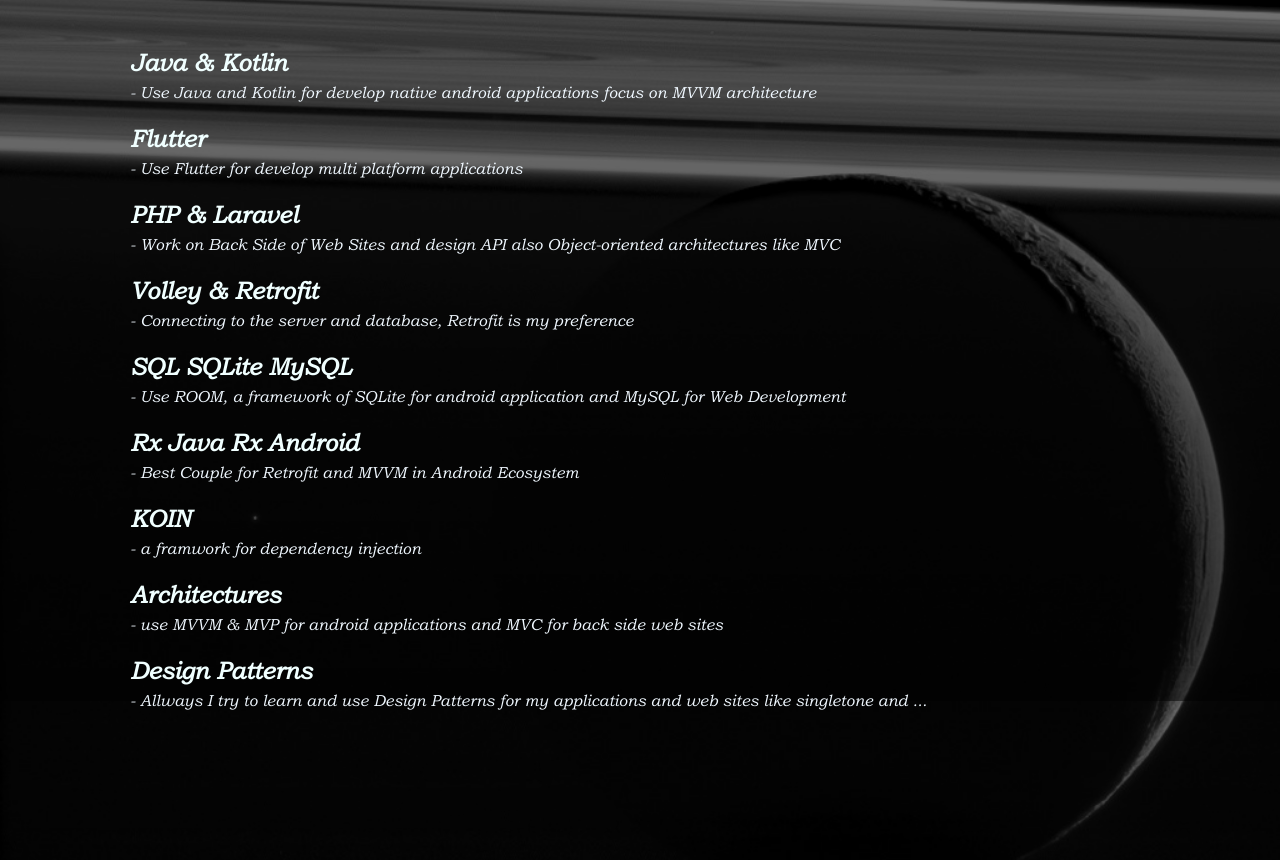
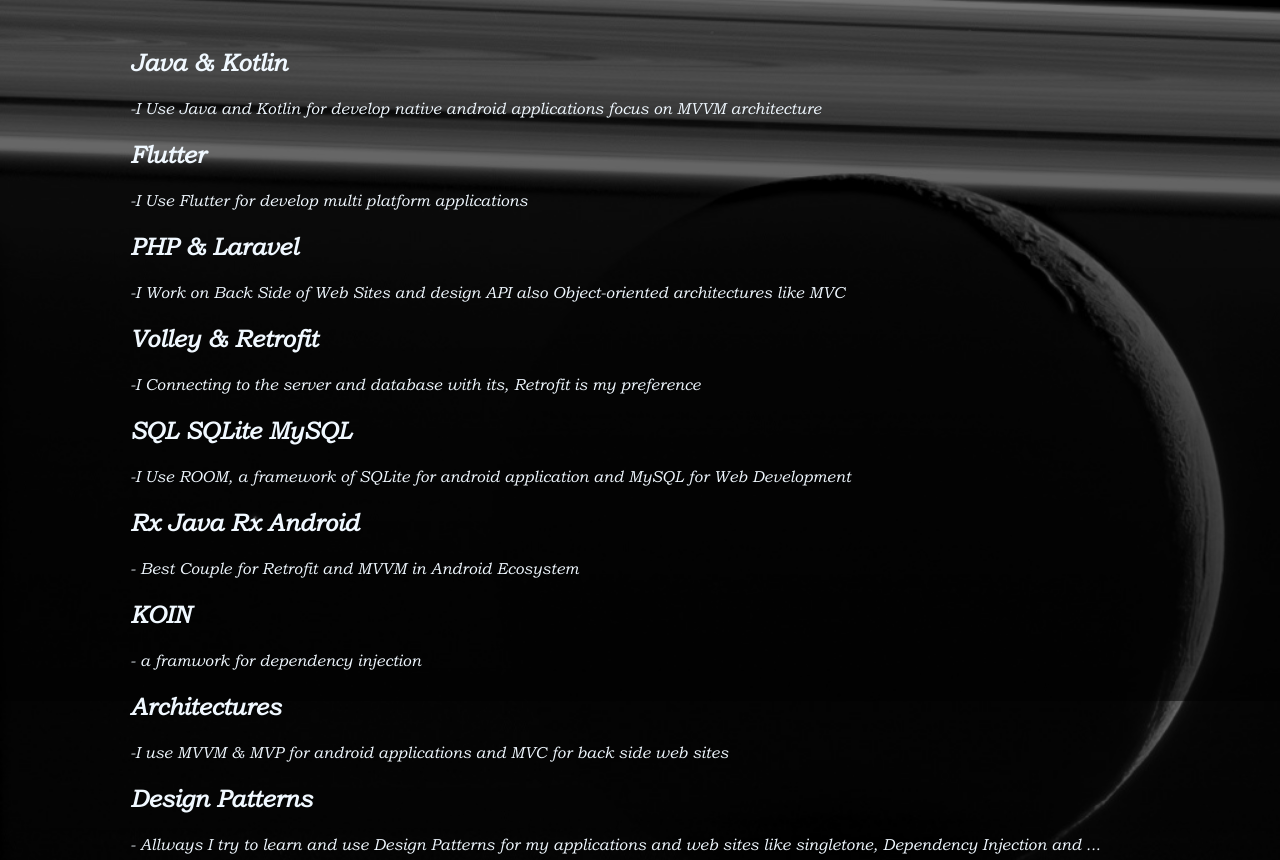
Before and after one commit to navidAbbasian/PersoanlWebSite, a plain HTML site: page index.html in a window 1280 px wide. Shown: the part 1747-2607 px from the top of the page. Drawn offline with nearby package versions, Linux system fonts and the light colour scheme.

Commit message:
review texts and fix titles size

```diff
--- a/index.html
+++ b/index.html
@@ -153,7 +153,7 @@
           Me</span>
         <div class="row">
           <p class="mt-5 text-2">
-            Born In 1996,<br> I started programming in PHP language in university<br> and during my student time I was
+            Born In 1996,<br> I started programming in PHP language in university<br> While studying I was
             doing web development with PHP language and Laravel framework.<br>
             After university, I started learning Android, and after learning Android programming with Java and Kotlin,
             <br> I started learning Flutter to write multi-platform applications.
@@ -169,61 +169,61 @@
   <div id="Skill" class="skill-bg">
 
     <div class="container">
-      <div class="skill-font ps-5 pt-5">Skills</div>
+      <div class="title-3 ps-5 pt-5">Skills</div>
 
 
       <div class="ps-5 pt-5 row">
-        <p class="title-3">
+        <p class="title-4">
           Java & Kotlin
         </p>
 
         <p class="text-3">
-          - Use Java and Kotlin for develop native android applications focus on MVVM architecture
+          -I Use Java and Kotlin for develop native android applications focus on MVVM architecture
         </p>
       </div>
 
       <div class="ps-5 row">
-        <p class="title-3">
+        <p class="title-4">
           Flutter
         </p>
 
         <p class="text-3">
-          - Use Flutter for develop multi platform applications
+          -I Use Flutter for develop multi platform applications
         </p>
       </div>
 
       <div class="ps-5 row">
-        <p class="title-3">
+        <p class="title-4">
           PHP & Laravel
         </p>
 
         <p class="text-3">
-          - Work on Back Side of Web Sites and design API also Object-oriented architectures like MVC
+          -I Work on Back Side of Web Sites and design API also Object-oriented architectures like MVC
         </p>
       </div>
 
       <div class="ps-5 row">
-        <p class="title-3">
+        <p class="title-4">
           Volley & Retrofit
         </p>
 
         <p class="text-3">
-          - Connecting to the server and database, Retrofit is my preference
+          -I Connecting to the server and database with its, Retrofit is my preference
         </p>
       </div>
 
       <div class="ps-5 row">
-        <p class="title-3">
+        <p class="title-4">
           SQL SQLite MySQL
         </p>
 
         <p class="text-3">
-          - Use ROOM, a framework of SQLite for android application and MySQL for Web Development
+          -I Use ROOM, a framework of SQLite for android application and MySQL for Web Development
         </p>
       </div>
 
       <div class="ps-5 row">
-        <p class="title-3">
+        <p class="title-4">
           Rx Java Rx Android
         </p>
 
@@ -233,7 +233,7 @@
       </div>
 
       <div class="ps-5 row">
-        <p class="title-3">
+        <p class="title-4">
           KOIN
         </p>
 
@@ -244,22 +244,22 @@
 
 
       <div class="ps-5 row">
-        <p class="title-3">
+        <p class="title-4">
           Architectures
         </p>
 
         <p class="text-3">
-          - use MVVM & MVP for android applications and MVC for back side web sites
+          -I use MVVM & MVP for android applications and MVC for back side web sites
         </p>
       </div>
 
       <div class="ps-5 row">
-        <p class="title-3">
+        <p class="title-4">
           Design Patterns
         </p>
 
         <p class="text-3">
-          - Allways I try to learn and use Design Patterns for my applications and web sites like singletone and ...
+          - Allways I try to learn and use Design Patterns for my applications and web sites like singletone, Dependency Injection and ...
         </p>
       </div>
     </div>
@@ -275,11 +275,11 @@
     <div class="container">
       <div class="ps-5 pt-5 row text-start">
         <p class="mt-5 title-3">Education</p>
-        <p class="title-3">Graduated in IT major and Studied Android Development</p>
+        <p class="title-4">Graduated in IT major and Studied Android Development</p>
         <p class="text-3">I studied IT at Karaj Azad University (KIAU)<br>
           I learned the basics C++ in University and then I started to learn PHP <br>
           While studying, I did University projects for other Students and develop php website's <br>
-          After finishing the university, I learned Android programming in <a class="title-3" href="#">Seven Learn</a>
+          After finishing the university, I learned Android programming in <a class="title-4" href="#">Seven Learn</a>
           And after that,
           Flutter's language too<br>
           Now my academic studies are over and I am upgrading my knowledge to become a software engineer</p>
--- a/style.css
+++ b/style.css
@@ -46,9 +46,15 @@
 .title-3 {
     color: azure;
     font-weight: bold;
-    font-size: x-large;
+    font-size: xx-large;
     margin-bottom: 0;
 
+}
+
+.title-4 {
+    font-weight: bold;
+    font-size: x-large;
+    color:aliceblue;
 }
 
 .text-1 {
@@ -80,11 +86,6 @@
     max-width: 520px;
     margin-left: 64px;
     margin-right: 64px;
-}
-
-.skill-font {
-    color: #fff;
-    font-size: xx-large;
 }
 
 .small-capital {
```
